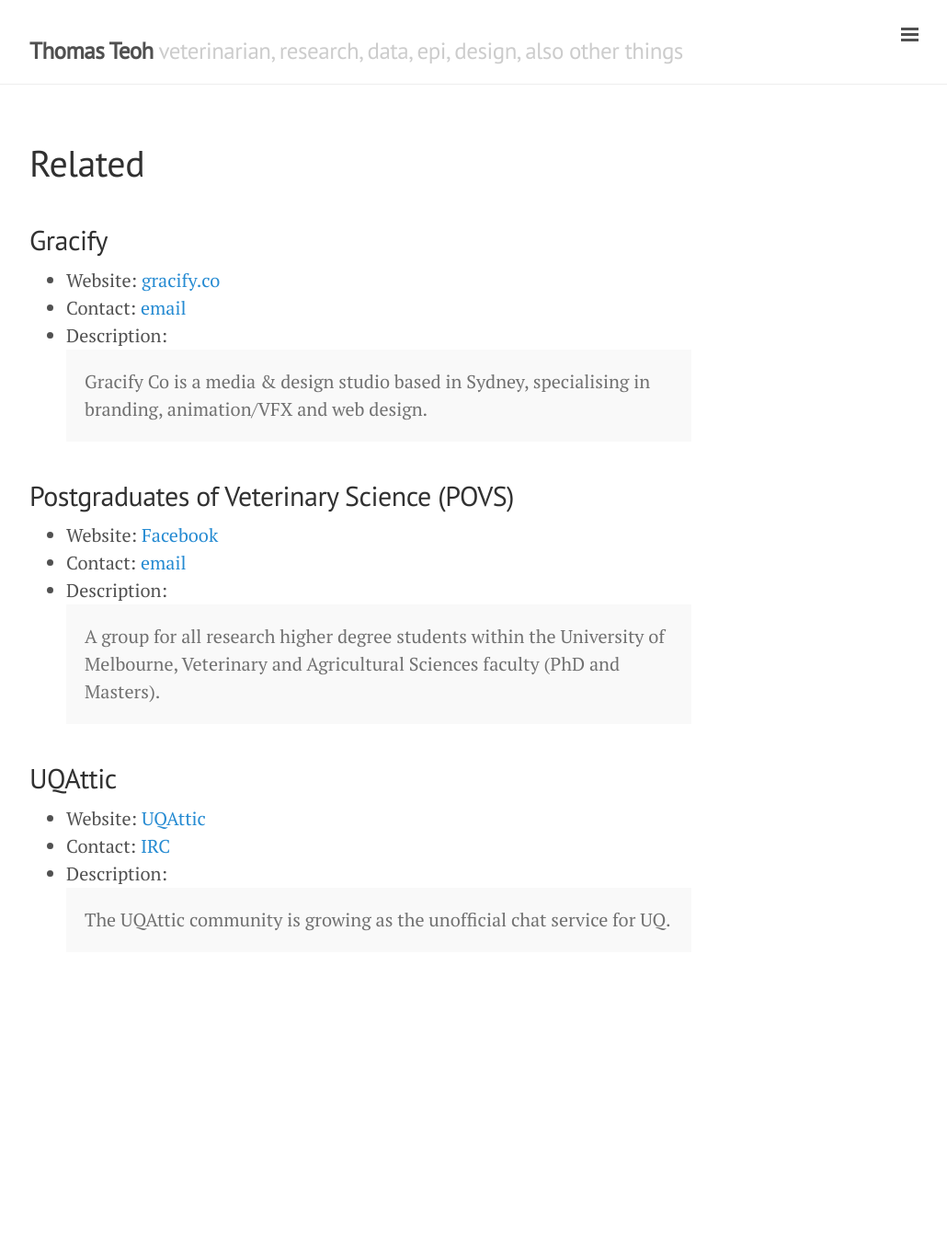
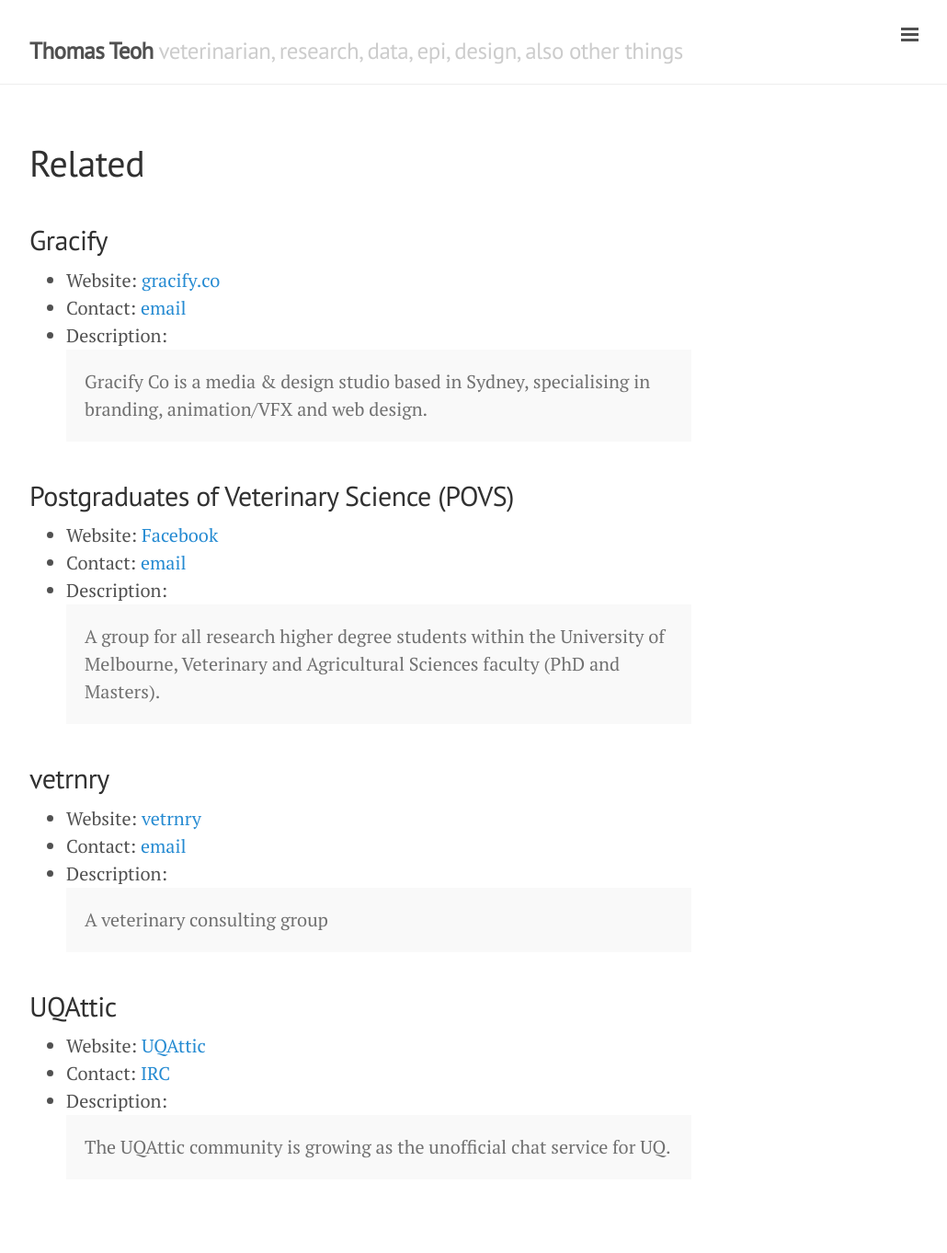
Before and after one commit to thomasteoh/thomasteoh.github.io, a Jekyll site: the page built from related.md, in a window 1280 px wide. Shown: the whole page at 92% size, without its empty margins (248-1278 px from the left). Built offline with Jekyll 4.4.1, drawn with Linux system fonts in a browser that asks for light colours; before the commit the page ends 1115 px from its top, so only the background shows below that.

Commit message:
Added vetrnry information to related

```diff
--- a/_data/related.yml
+++ b/_data/related.yml
@@ -12,6 +12,13 @@
   contact-text: email
   description: A group for all research higher degree students within the University of Melbourne, Veterinary and Agricultural Sciences faculty (PhD and Masters).
 
+- name: vetrnry
+  address: "http://vetrnry.com"
+  address-text: vetrnry
+  contact: "mailto: contact@vetrnry.com"
+  contact-text: email
+  description: A veterinary consulting group
+
 - name: UQAttic
   address: "https://www.uqattic.net"
   address-text: UQAttic
```
